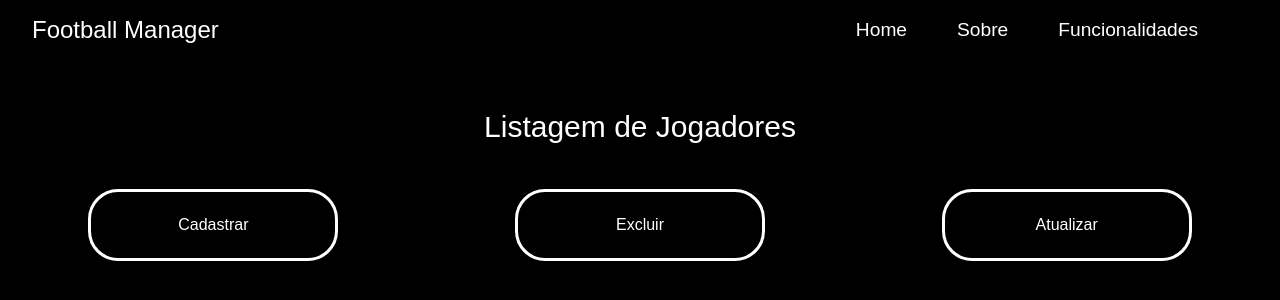
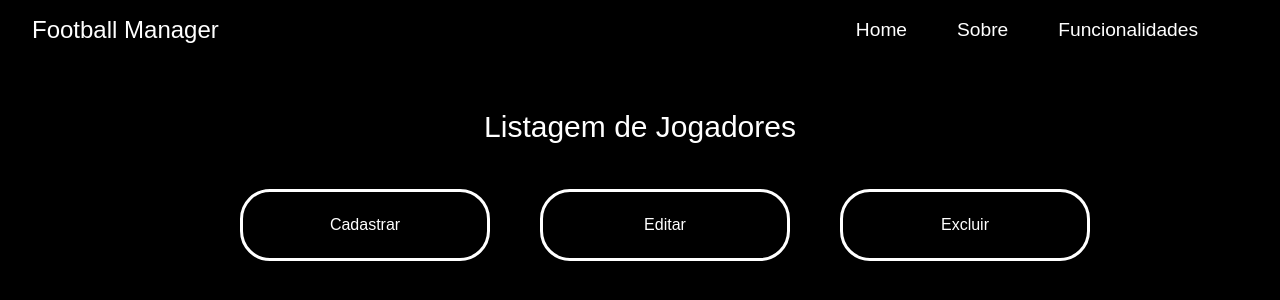
Before and after one commit to RenanCruz7/FootballManager-Website, an Angular app: page /listar-jogadores in a window 1280 px wide. Shown: the top 300 px of the page. Built offline with nearby package versions, Linux system fonts and the light colour scheme; no server answers.

Commit message:
Criando componente de Botao

```diff
--- a/src/app/app.module.ts
+++ b/src/app/app.module.ts
@@ -11,6 +11,7 @@ import { SobreComponent } from './componentes/sobre/sobre.component';
 import { HttpClientModule } from '@angular/common/http';
 import { CadastrarJogadoresComponent } from './componentes/jogadores/cadastrar-jogadores/cadastrar-jogadores.component';
 import { FormsModule } from '@angular/forms';
+import { BotaoComponent } from './componentes/botao/botao.component';
 
 @NgModule({
   declarations: [
@@ -20,7 +21,8 @@ import { FormsModule } from '@angular/forms';
     ListarTimesComponent,
     TextoIntrodutorioComponent,
     SobreComponent,
-    CadastrarJogadoresComponent
+    CadastrarJogadoresComponent,
+    BotaoComponent
   ],
   imports: [
     BrowserModule,
--- /dev/null
+++ b/src/app/componentes/botao/botao.component.css
@@ -0,0 +1,12 @@
+.botao {
+    font-size: 1rem;
+    color: white;
+    width: 250px;
+    padding: 1.5rem;
+    margin: 0 auto;
+    border: solid;
+    border-width: 3px;
+    border-radius: 30px;
+    margin-top: 45px;
+    margin-left: 50px;
+}
--- /dev/null
+++ b/src/app/componentes/botao/botao.component.html
@@ -0,0 +1 @@
+<button class="botao ff-fira">{{titulo}}</button>
--- a/src/app/componentes/jogadores/cadastrar-jogadores/cadastrar-jogadores.component.html
+++ b/src/app/componentes/jogadores/cadastrar-jogadores/cadastrar-jogadores.component.html
@@ -5,17 +5,17 @@
             Nome do Jogador
         -->
         <label class="campo ff-fira" for="nome">Nome</label>
-        <input name="nome ff-fira" id="nome" class="campo-escrita" ngModel>
+        <input name="nome ff-fira" id="nome" class="campo-escrita" ngModel required>
          <!--
             Idade
         -->
         <label class="campo ff-fira" for="idade">Idade</label>
-        <input name="idade" id="idade" class="campo-escrita"ngModel>
+        <input name="idade" id="idade" class="campo-escrita"ngModel required>
         <!--
             Fornecedor
         -->
         <label class="campo ff-fira" id="fornecedor">Fornecedor</label>
-        <input name="fornecedor" id="fornecedor" class="campo-escrita"ngModel>
+        <input name="fornecedor" id="fornecedor" class="campo-escrita"ngModel required>
         <!--
             Posição
         -->
--- a/src/app/componentes/jogadores/listar-jogadores/listar-jogadores.component.css
+++ b/src/app/componentes/jogadores/listar-jogadores/listar-jogadores.component.css
@@ -25,14 +25,3 @@
     justify-content: center;
     align-items: center;
 }
-.botao {
-    font-size: 1rem;
-    color: white;
-    width: 250px;
-    padding: 1.5rem;
-    margin: 0 auto;
-    border: solid;
-    border-width: 3px;
-    border-radius: 30px;
-    margin-top: 45px;
-}
--- a/src/app/componentes/jogadores/listar-jogadores/listar-jogadores.component.html
+++ b/src/app/componentes/jogadores/listar-jogadores/listar-jogadores.component.html
@@ -1,8 +1,8 @@
 <p class="ff-fira lista-texto">Listagem de Jogadores</p>
 <div class="botao-container">
-    <button routerLink="/cadastrar-jogadores" class="botao ff-fira">Cadastrar</button>
-    <button  class="botao ff-fira">Excluir</button>
-    <button  class="botao ff-fira">Atualizar</button>
+    <app-botao routerLink="/cadastrar-jogadores" [titulo]="cadastrar"></app-botao>
+    <app-botao routerLink="/cadastrar-jogadores" [titulo]="editar"></app-botao>
+    <app-botao routerLink="/cadastrar-jogadores" [titulo]="excluir"></app-botao>
 </div>
 <div class="cards">
     <div class="borda" *ngFor="let jogador of listaJogadores">
```
Also changed, not shown: src/app/componentes/botao/botao.component.ts (added, +10 -0 lines), src/app/componentes/jogadores/listar-jogadores/listar-jogadores.component.ts (+6 -2 lines), 1 other file (tests, documents, lock files or other folders).
